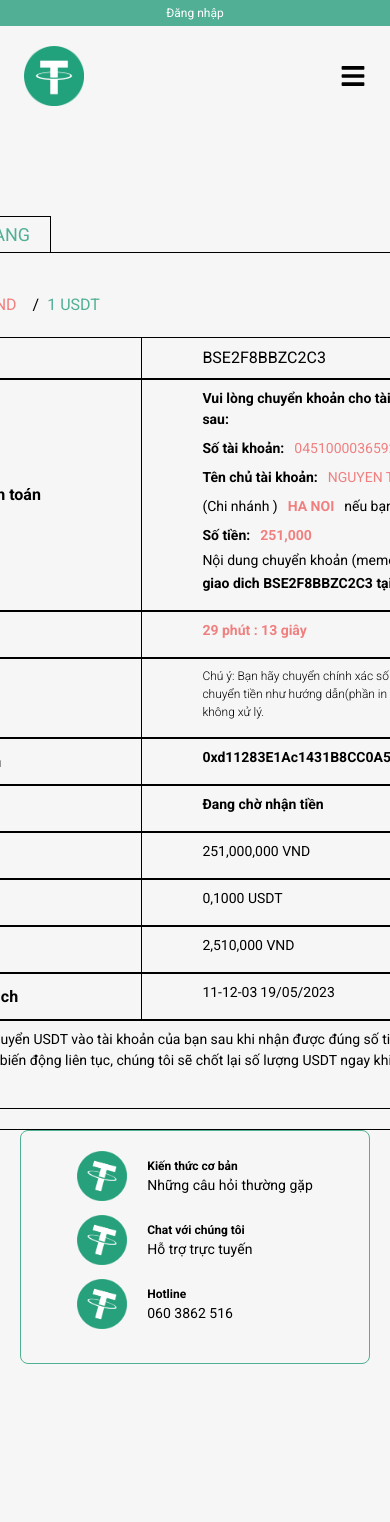
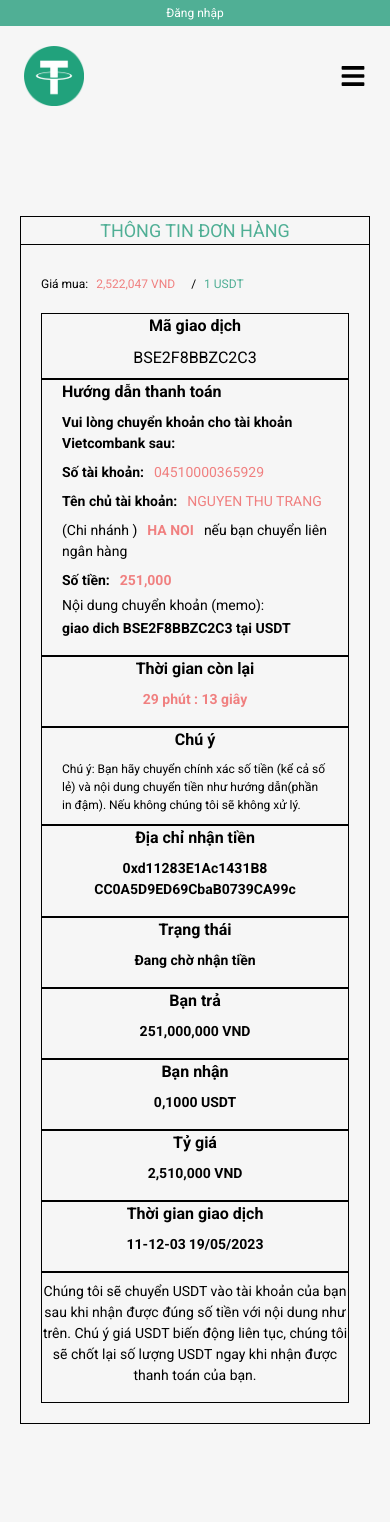
Before and after one commit to DOANCAOSON/webcoin, a React (Vite) app: page /buyoder in a window 390 px wide. Shown: the top 1522 px of the page. Built offline with nearby package versions, Linux system fonts and the light colour scheme.

Commit message:
add rpstt

```diff
--- a/package.json
+++ b/package.json
@@ -18,7 +18,8 @@
     "react-icons": "^4.11.0",
     "react-paginate": "^8.2.0",
     "react-router-dom": "^6.4.2",
-    "yarn": "^1.22.19"
+    "yarn": "^1.22.19",
+    "zustand": "^4.4.6"
   },
   "devDependencies": {
     "@types/react": "^18.2.15",
--- a/src/App.css
+++ b/src/App.css
@@ -26,81 +26,7 @@
   width: 100% !important;
 }
 
-.fck_detail {
-  width: 100% !important;
-  padding: 20px !important;
-}
-.fck_detail .fig-picture {
-  width: 100% !important;
-  object-fit: cover !important;
-}
-.fck_detail p {
-  width: 100% !important;
-}
 
-.btnheader:hover {
-  color: #000 !important;
-  transition: all 0.3s ease-in;
-}
-.btnheader {
-  position: relative;
-}
-
-.btnheader::after {
-  position: absolute;
-  content: "";
-  width: 0%;
-  height: 1px;
-  bottom: 0px;
-}
-
-.btnheader:hover .btnheader::after {
-  width: 100%;
-  transition: all 0.3s ease-in;
-  background-color: #5dacdc;
-}
-
-.categoryItem {
-  font-weight: 435;
-  line-height: 75px; /* 202.703% */
-  text-transform: uppercase;
-  background: linear-gradient(180deg, #262626 0%, #b8c2ce 100%);
-  background-clip: text;
-  -webkit-background-clip: text;
-  -webkit-text-fill-color: transparent;
-}
-
-/* sport */
-
-.texytoday {
-  background: linear-gradient(180deg, #262626 0%, #b8c2ce 100%);
-  background-clip: text;
-  -webkit-background-clip: text;
-  -webkit-text-fill-color: transparent;
-}
-
-
-/* webcoin */
-/* Tùy chỉnh grid container cho màn hình lớn */
-@media (min-width: 1024px) {
-  .lg\:grid-cols-4 {
-    grid-template-columns: repeat(4, minmax(0, 1fr));
-  }
-}
-
-/* Tùy chỉnh grid container cho máy tính bảng */
-@media (max-width: 1023px) and (min-width: 640px) {
-  .md\:grid-cols-3 {
-    grid-template-columns: repeat(3, minmax(0, 1fr));
-  }
-}
-
-/* Tùy chỉnh grid container cho điện thoại */
-@media (max-width: 639px) {
-  .sm\:grid-cols-2 {
-    grid-template-columns: repeat(2, minmax(0, 1fr));
-  }
-}
 
 /* loading */
 /* styles.css */
--- a/src/component/Header.jsx
+++ b/src/component/Header.jsx
@@ -2,6 +2,7 @@
 import myImage from '../assets/img/logo.png';
 import { FaBars } from 'react-icons/fa';
 import { useState } from 'react';
+
 
 const Header = () => {
   const [isSidebarOpen, setSidebarOpen] = useState(false);
@@ -21,6 +22,7 @@
             <Link to='/login' className='text-text text-[12px] sm:text-[13px] lg:text-[14px] font-medium'>
               Đăng nhập
             </Link>
+            {/* <p>Email: {email}</p>; */}
           </div>
         </div>
       </div>
--- a/src/component/confirmation/Confirmationindex.jsx
+++ b/src/component/confirmation/Confirmationindex.jsx
@@ -1,7 +1,11 @@
 import axios from "axios";
 import { useEffect } from "react";
 import { AUTH_CONFIRM_ENDPOINT, BE_ENDPOINT } from "../../constant/Apiendpoint";
+import useEmailStore from '../../zustand/ZustandEmail';
+
 const Confirmationindex = () => {
+    // Tạo một store Zustand
+
     useEffect(() => {
         // Gửi yêu cầu API và cập nhật trạng thái khi nhận được dữ liệu
         axios
@@ -9,8 +13,10 @@
                 BE_ENDPOINT + AUTH_CONFIRM_ENDPOINT + location.search
             )
             .then((res) => {
-                    if(res.data) {
-                        const {email} = res.data
+                if (res.data) {
+                    const { email } = res.data
+                    // Sử dụng setEmail để cập nhật trạng thái email trong store
+                    useEmailStore.setState({ email });
                     localStorage.setItem("user", email)
                 }
                 location.assign("/")
@@ -23,9 +29,14 @@
             behavior: "smooth",
         });
     }, []);
+
+    const email = useEmailStore((state) => state.email);
+    console.log(
+        email
+    );
     return (
         <div>
-
+            confirmation
         </div>
     )
 }
--- a/src/page/Paymentorders.jsx
+++ b/src/page/Paymentorders.jsx
@@ -2,17 +2,17 @@
 const Paymentorders = () => {
   return (
     <div>
-      <div className="w-[100%] flex justify-center items-center mt-[100px]">
-        <div className="w-[1400px]" >
+      <div className="w-[100%] flex justify-center items-center mt-[100px] mb-[100px]">
+        <div className="w-[100%] lg:w-[1400px] px-[20px]" >
           <div>
-            <div className="inline-block border-t-[1px] border-l-[1px] border-r-[1px] border-Black px-[20px] py-[4px]">
-              <p className="text-[18px] text-bgcontainer">
+            <div className="w-[100%] lg:w-[auto] inline-block border-t-[1px] border-l-[1px] border-r-[1px] border-Black px-[20px] lg:py-[4px]">
+              <p className="text-[18px] text-bgcontainer text-center lg:text-left">
                 THÔNG TIN ĐƠN HÀNG
               </p>
             </div>
           </div>
-          <div className="border-[1px] border-Black py-[20px]">
-            <div className="flex items-center py-[20px] px-[20px]">
+          <div className="border-[1px] border-Black pt-[10px] pb-[20px] lg:py-[20px]">
+            <div className="flex items-center py-[20px] px-[20px] text-[12px] sm:text-[13px] lg:text-[14px] ">
               <p>
                 <span>Giá mua:</span>
               </p>
@@ -35,19 +35,19 @@
             <div>
               <div>
                 <div className="px-[20px]">
-                  <div className="flex items-center border-[1px] border-Black">
-                    <div className="w-[300px]   pl-[40px] font-bold">
+                  <div className="lg:flex items-center border-[1px] border-Black">
+                    <div className="text-center lg:w-[300px] lg:pl-[40px] font-bold">
                       Mã giao dịch
                     </div>
-                    <div className="border-l-[1px] border-Black pl-[60px] flex-1 py-[8px] ">
+                    <div className="text-center lg:border-l-[1px] border-Black lg:pl-[60px] flex-1 py-[8px]   ">
                       BSE2F8BBZC2C3
                     </div>
                   </div>
-                  <div className="flex items-center border-[1px] border-Black">
-                    <div className="w-[300px] pl-[40px] font-bold">
+                  <div className="lg:flex items-center border-[1px] border-Black px-[20px] lg:p-0">
+                    <div className="lg:text-left lg:w-[300px] lg:pl-[40px] font-bold">
                       Hướng dẫn thanh toán
                     </div>
-                    <div className="border-l-[1px] border-Black pl-[60px] flex-1 py-[8px]">
+                    <div className="lg:border-l-[1px] border-Black lg:pl-[60px] flex-1 py-[8px]">
                       <div className="text-[14px] mb-[8px] font-bold">
                         Vui lòng chuyển khoản cho tài khoản Vietcombank sau:
                       </div>
@@ -105,77 +105,79 @@
                     </div>
                   </div>
 
-                  <div className="flex items-center border-[1px] border-Black">
-                    <div className="w-[300px] pl-[40px] font-bold">
+                  <div className="lg:flex items-center border-[1px] border-Black">
+                    <div className="lg:w-[300px] lg:pl-[40px] text-center font-bold">
                       Thời gian còn lại
                     </div>
-                    <div className="border-l-[1px] border-Black pl-[60px] flex-1">
-                      <div className="text-[14px] mb-[8px] font-bold text-boderhex py-[8px]">
+                    <div className="lg:border-l-[1px] border-Black lg:pl-[60px] flex-1">
+                      <div className="text-[14px] text-center lg:text-left mb-[8px] font-bold text-boderhex py-[8px]">
                         29 phút : 13 giây
                       </div>
                     </div>
                   </div>
-                  <div className="flex items-center border-[1px] border-Black">
-                    <div className="w-[300px] pl-[40px] font-bold">
+
+                  <div className=" lg:flex items-center border-[1px] border-Black px-[20px] lg:px-[0px]">
+                    <div className=" text-center lg:w-[300px] lg:pl-[40px] font-bold">
+                      Chú ý
+                    </div>
+                    <div className="lg:border-l-[1px] border-Black lg:pl-[60px] flex-1">
+                      <div className="text-[12px] mb-[2px] font-medium py-[8px]">
+                        Chú ý: Bạn hãy chuyển chính xác số tiền (kể cả số lẻ) và nội dung chuyển tiền như hướng dẫn(phần in đậm). Nếu không chúng tôi sẽ không xử lý.
+                      </div>
 
                     </div>
-                    <div className="border-l-[1px] border-Black pl-[60px] flex-1">
-                      <div className="text-[12px] mb-[8px] font-light py-[8px]">
-                        Chú ý: Bạn hãy chuyển chính xác số tiền (kể cả số lẻ) và nội dung chuyển tiền như hướng dẫn(phần in đậm). Nếu không chúng tôi sẽ không xử lý.
+                  </div>
+
+                  <div className="lg:flex items-center border-[1px] border-Black">
+                    <div className="w-[100%] lg:w-[300px] lg:pl-[40px] text-center font-bold">
+                      Địa chỉ nhận tiền
+                    </div>
+                    <div className="w-[100%] lg:border-l-[1px] border-Black lg:pl-[60px] flex-1">
+                      <div className="text-[14px] mb-[8px] py-[8px] font-bold text-center lg:text-left ">
+                        0xd11283E1Ac1431B8 CC0A5D9ED69CbaB0739CA99c
                       </div>
                     </div>
                   </div>
-
-                  <div className="flex items-center border-[1px] border-Black">
-                    <div className="w-[300px] pl-[40px] font-bold">
-                      Địa chỉ nhận tiền
-                    </div>
-                    <div className="border-l-[1px] border-Black pl-[60px] flex-1">
-                      <div className="text-[14px] mb-[8px] py-[8px] font-bold">
-                        0xd11283E1Ac1431B8CC0A5D9ED69CbaB0739CA99c
-                      </div>
-                    </div>
-                  </div>
-                  <div className="flex items-center border-[1px] border-Black">
-                    <div className="w-[300px] pl-[40px] font-bold">
+                  <div className=" lg:flex items-center border-[1px] border-Black">
+                    <div className="lg:w-[300px] lg:pl-[40px] text-center font-bold">
                       Trạng thái
                     </div>
-                    <div className="border-l-[1px] border-Black pl-[60px] flex-1">
-                      <div className="text-[14px] mb-[8px] py-[8px] font-semibold">
+                    <div className="lg:border-l-[1px] border-Black lg:pl-[60px] flex-1">
+                      <div className="text-[14px] mb-[8px] py-[8px] font-semibold text-center lg:text-left">
                         Đang chờ nhận tiền
                       </div>
                     </div>
                   </div>
-                  <div className="flex items-center border-[1px] border-Black">
-                    <div className="w-[300px] pl-[40px] font-bold">
+                  <div className=" lg:flex items-center border-[1px] border-Black">
+                    <div className="lg:w-[300px] lg:pl-[40px] text-center font-bold">
                       Bạn trả
                     </div>
-                    <div className="border-l-[1px] border-Black pl-[60px] flex-1">
-                      <div className="text-[14px] mb-[8px] py-[8px]">
+                    <div className="lg:border-l-[1px] border-Black lg:pl-[60px] flex-1">
+                      <div className="text-[14px] mb-[8px] py-[8px] font-semibold text-center lg:text-left">
                         251,000,000 <span>
                           VND
                         </span>
                       </div>
                     </div>
                   </div>
-                  <div className="flex items-center border-[1px] border-Black">
-                    <div className="w-[300px] pl-[40px] font-bold">
+                  <div className=" lg:flex items-center border-[1px] border-Black">
+                    <div className="lg:w-[300px] lg:pl-[40px] text-center font-bold">
                       Bạn nhận
                     </div>
-                    <div className="border-l-[1px] border-Black pl-[60px] flex-1">
-                      <div className="text-[14px] mb-[8px] py-[8px]">
+                    <div className="lg:border-l-[1px] border-Black lg:pl-[60px] flex-1">
+                      <div className="text-[14px] mb-[8px] py-[8px] font-semibold text-center lg:text-left">
                         0,1000 <span>
                           USDT
                         </span>
                       </div>
                     </div>
                   </div>
-                  <div className="flex items-center border-[1px] border-Black">
-                    <div className="w-[300px] pl-[40px] font-bold">
+                  <div className=" lg:flex items-center border-[1px] border-Black">
+                    <div className="lg:w-[300px] lg:pl-[40px] text-center font-bold">
                       Tỷ giá
                     </div>
-                    <div className="border-l-[1px] border-Black pl-[60px] flex-1">
-                      <div className="text-[14px] mb-[8px] py-[8px]">
+                    <div className="lg:border-l-[1px] border-Black lg:pl-[60px] flex-1">
+                      <div className="text-[14px] mb-[8px] py-[8px] font-semibold text-center lg:text-left">
                         2,510,000 <span>
                           VND
                         </span>
@@ -183,12 +185,12 @@
                     </div>
                   </div>
 
-                  <div className="flex items-center border-[1px] border-Black">
-                    <div className="w-[300px] pl-[40px] font-bold">
+                  <div className=" lg:flex items-center border-[1px] border-Black">
+                    <div className="lg:w-[300px] lg:pl-[40px] text-center font-bold">
                       Thời gian giao dịch
                     </div>
-                    <div className="border-l-[1px] border-Black pl-[60px] flex-1">
-                      <div className="text-[14px] mb-[8px] py-[8px]">
+                    <div className="lg:border-l-[1px] border-Black lg:pl-[60px] flex-1">
+                      <div className="text-[14px] mb-[8px] py-[8px] font-semibold text-center lg:text-left">
                         <span> 11-12-03</span><span className="ml-[3px]">
                           19/05/2023
                         </span>
@@ -196,9 +198,9 @@
                     </div>
                   </div>
                   <div className="flex items-center border-[1px] border-Black">
-                    <div className="pl-[60px] flex-1">
-                      <div className="text-[14px] mb-[8px] py-[8px]">
-                        <span className="ml-[3px]">
+                    <div className="lg:pl-[60px] flex-1">
+                      <div className="text-center text-[14px] mb-[8px] py-[8px]">
+                        <span className="lg:ml-[3px]">
                           Chúng tôi sẽ chuyển USDT vào tài khoản của bạn sau khi nhận được đúng số tiền với nội dung như trên. Chú ý giá USDT biến động liên tục, chúng tôi sẽ chốt lại số lượng USDT ngay khi nhận được thanh toán của bạn.
                         </span>
                       </div>
@@ -210,7 +212,7 @@
           </div>
         </div>
       </div>
-      <Support/>
+      <Support />
     </div>
   )
 }
--- /dev/null
+++ b/src/zustand/ZustandEmail.js
@@ -0,0 +1,9 @@
+// ConfirmationStore.js
+import create from 'zustand';
+
+const useEmailStore = create((set) => ({
+  email: null,
+  setEmail: (email) => set({ email }),
+}));
+
+export default useEmailStore;
```
Also changed, not shown: 1 other file (tests, documents, lock files or other folders). Lines whose indentation alone changed are shown as unchanged.
